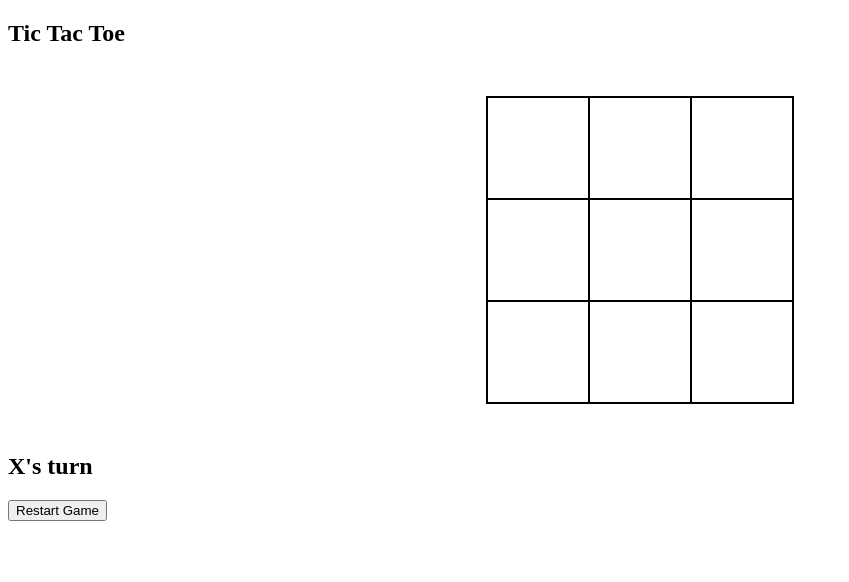
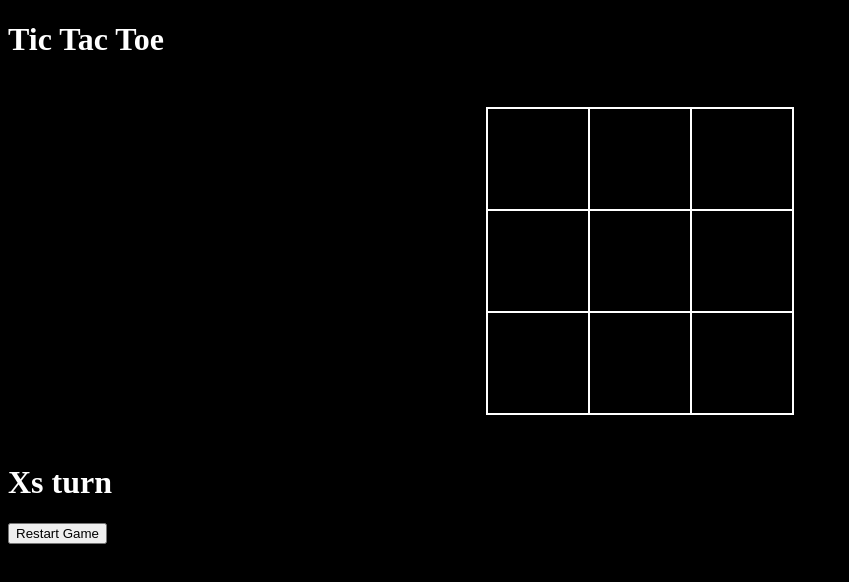
Before and after one commit to BraedonB98/TicTacToe, a plain HTML site: page index.html in a window 1280 px wide. Both pictures are taken after a click on the button "Restart Game". Shown: the whole page, without its empty margins (0-849 px from the left). Drawn offline with Linux system fonts and the light colour scheme.

Commit message:
added background/ invert colors

```diff
--- a/index.html
+++ b/index.html
@@ -6,7 +6,7 @@
     <link rel="stylesheet" href="style.css">
 </head>
 <body>
-    <section>
+    <!--<div style="background-image: url('background.jpg');">-->
         <h1 class="game--title">Tic Tac Toe</h1>
         <div class="tttgame">
             <div data-cell-index="0" class="cell"></div>
@@ -19,9 +19,9 @@
             <div data-cell-index="7" class="cell"></div>
             <div data-cell-index="8" class="cell"></div>
         </div>
-        <h2 class="game--status"></h2>
+        <h1 class="game--status"></h1>
         <button class="game--restart">Restart Game</button>
-    </section>
+    <!--</div>-->
 <script src="script2.js"></script>
 </body>
 </html>
--- a/script2.js
+++ b/script2.js
@@ -2,8 +2,7 @@ const statusDisplay = document.querySelector('.game--status');
 let gameActive = true;
 let currentPlayer = "X";
 let gameState = ["", "", "", "", "", "", "", "", ""];
-const currentPlayerTurn = () => `${currentPlayer}'s turn`;
-statusDisplay.innerHTML = currentPlayerTurn();
+statusDisplay.innerHTML = (currentPlayer+"s turn");
 const winningConditions = [
     [0, 1, 2],
     [3, 4, 5],
@@ -23,12 +22,12 @@ function handleCellPlayed(clickedCell, clickedCellIndex) {
     function handlePlayerChange() {
         if(currentPlayer == "X")
         {
-            currentPlayer = "O"
+            currentPlayer = "O";
             clickedCell.className = "xcell";
         }
         else
         {
-            currentPlayer = "X"
+            currentPlayer = "X";
             clickedCell.className = "ocell";
         }
         statusDisplay.innerHTML = (currentPlayer+"s turn");
@@ -41,7 +40,7 @@ function handleResultValidation() {
         let a = gameState[winCondition[0]];
         let b = gameState[winCondition[1]];
         let c = gameState[winCondition[2]];
-        //checking if game is over
+        //checking if someone won
         if (a === '' || b === '' || c === '') {
             continue;
         }
@@ -84,8 +83,8 @@ function handleCellClick(clickedCellEvent) {
     else{
         currentPlayer=="O";
     }
-        gameState = ["", "", "", "", "", "", "", "", ""];
-        statusDisplay.innerHTML = currentPlayerTurn();
+    gameState = ["", "", "", "", "", "", "", "", ""];//reset array
+    statusDisplay.innerHTML = (currentPlayer + "s turn");
     document.querySelectorAll('.cell')
     .forEach(cell => cell.innerHTML = "");
 }
--- a/style.css
+++ b/style.css
@@ -1,3 +1,5 @@
+body {background-color: black;}
+h1 {color:white}
 .tttgame {
     display: grid;
     grid-template-columns: repeat(3, auto);
@@ -7,8 +9,8 @@
 .cell {
     width: 100px;
     height: 100px;
-    box-shadow: 0 0 0 1px black;
-    border: 1px solid black;
+    box-shadow: 0 0 0 1px white;
+    border: 1px solid white;
     cursor: pointer;
     line-height: 100px;
     font-size: 60px;
@@ -18,8 +20,8 @@
     color: red;
     width: 100px;
     height: 100px;
-    box-shadow: 0 0 0 1px black;
-    border: 1px solid black;
+    box-shadow: 0 0 0 1px white;
+    border: 1px solid white;
     cursor: pointer;
     line-height: 100px;
     font-size: 60px;
```
Also changed, not shown: 1 other file. Lines whose indentation alone changed are shown as unchanged.
